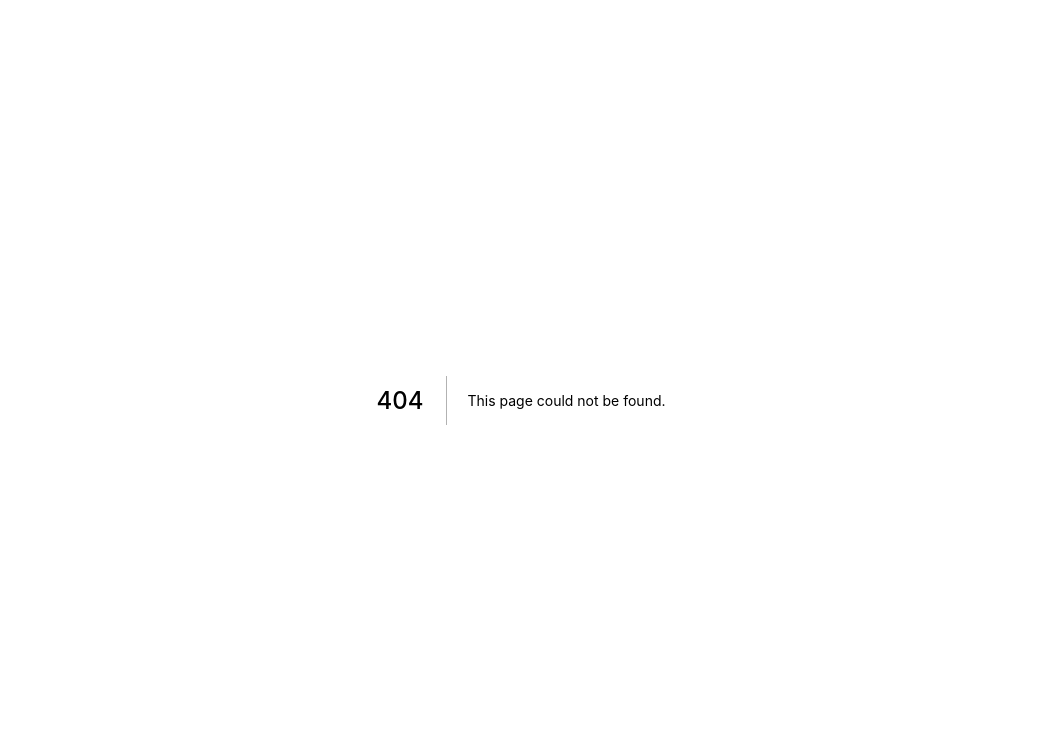
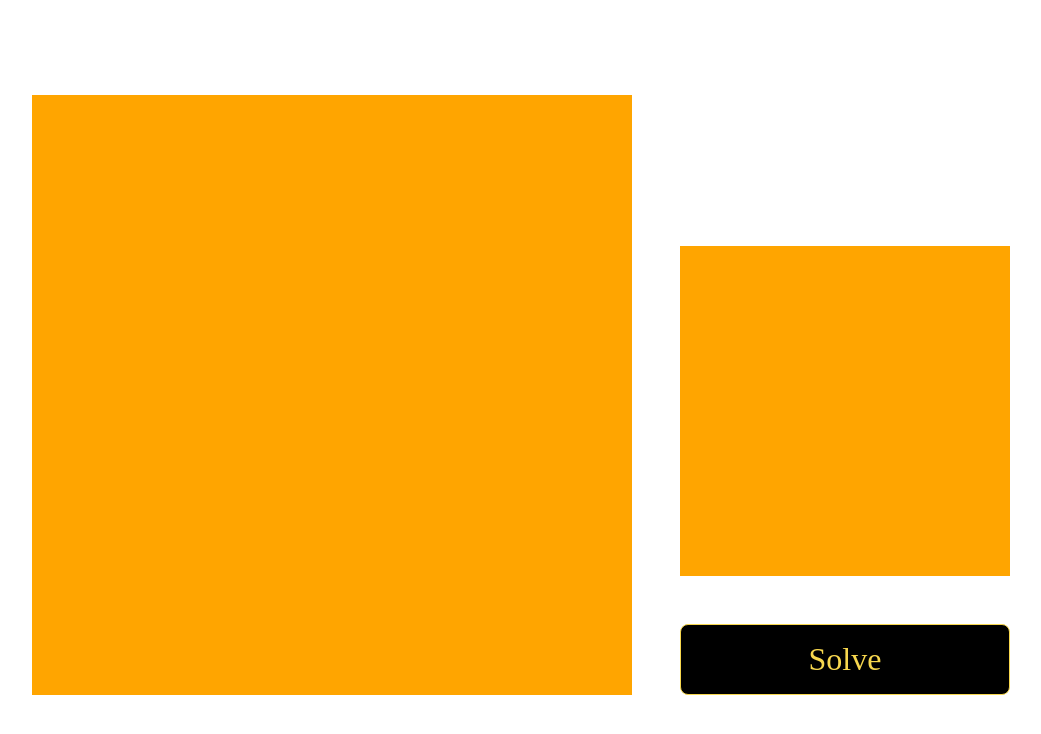
Before and after one commit to rayros404/portfolio, a Next.js app: page /sudokuSolver in a window 1280 px wide. Before the commit this address had no page. Shown: the top 734 px of the page, without its empty margins (119-1160 px from the left). Built offline with nearby package versions, Linux system fonts and the light colour scheme.

Commit message:
sudoku solver skeleton

```diff
--- /dev/null
+++ b/pages/sudokuSolver.js
@@ -0,0 +1,23 @@
+import styles from "../styles/Projects/SudokuSolver/SudokuSolver.module.css"
+import PrimaryButton from "../components/Home/PrimaryButton"
+
+const sudokuSolver = () => {
+  return (
+    <div id={styles.sudokuSolver}>
+      <div id={styles.title}>Sudoku Solver</div>
+      <main id={styles.main}>
+        <div id={styles.board}></div>
+        <div id={styles.btns}>
+          <div id={styles.numberBtns}>
+            </div>
+          <PrimaryButton
+            name="Solve"
+          />
+
+        </div>
+      </main>
+    </div>
+  )
+}
+
+export default sudokuSolver
--- a/styles/Projects/ColorFlipper.module.css
+++ b/styles/Projects/ColorFlipper.module.css
@@ -1,5 +1,5 @@
 #colorFlipper {
-  padding: 32px 100px;
+  padding: 16px 100px;
   display: flex;
   flex-direction: column;
   align-items: center;
--- /dev/null
+++ b/styles/Projects/SudokuSolver/SudokuSolver.module.css
@@ -0,0 +1,32 @@
+#sudokuSolver {
+  padding: 16px 100px;
+}
+#title {
+  text-align: center;
+  font-size: 3rem;
+  font-weight: 700;
+  color: white;
+}
+#main {
+  display: flex;
+  justify-content: center;
+  gap: 3rem;
+  margin-top: 16px;
+}
+#board {
+  /* display: grid; */
+  background-color: orange;
+  width: 600px;
+  height: 600px;
+}
+#btns {
+  display: flex;
+  flex-direction: column;
+  justify-content: flex-end;
+  gap: 3rem;
+}
+#numberBtns {
+  background-color: orange;
+  width: 330px;
+  height: 330px;
+}
```
